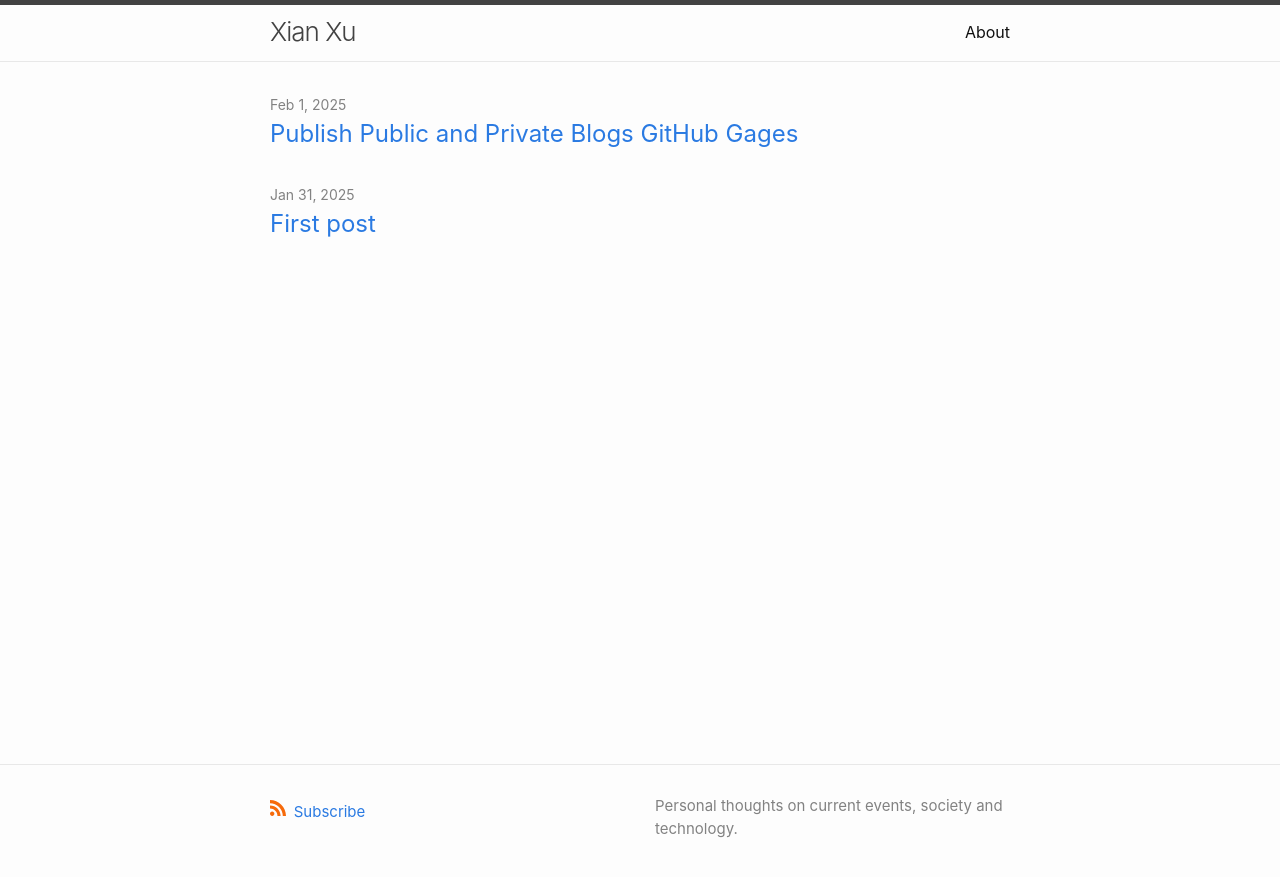
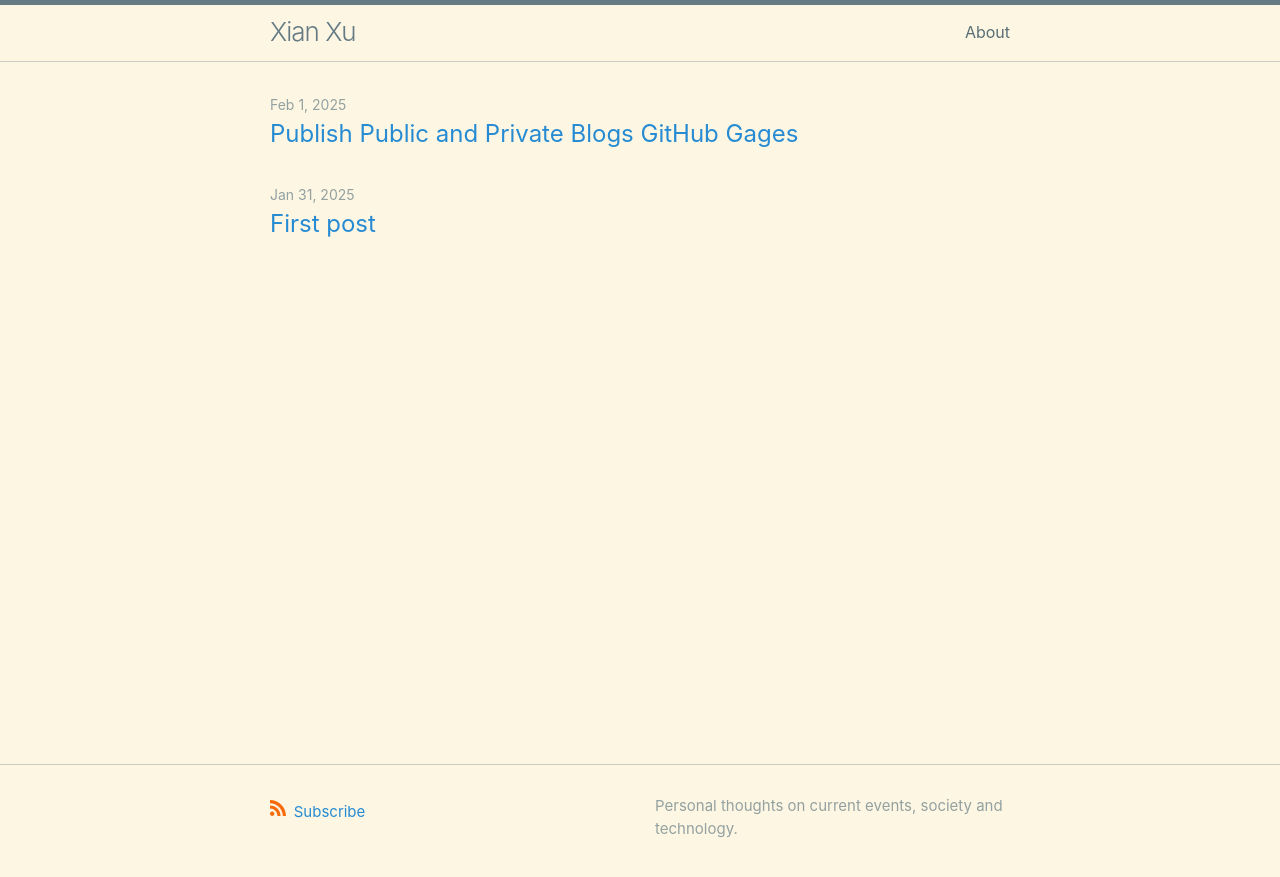
Before and after one commit to xianxu/xianxu.github.io, a Jekyll site: the page built from index.markdown, in a window 1280 px wide. Shown: the top 877 px of the page. Built offline with Jekyll 4.4.1, drawn with Linux system fonts in a browser that asks for light colours.

Commit message:
solarized

```diff
--- a/_config.yml
+++ b/_config.yml
@@ -29,6 +29,8 @@ github_username:  xianxu
 
 # Build settings, I copied minima theme locally so I can add the comment section.
 # theme: minima
+minima:
+  skin: solarized-light
 
 plugins:
   - jekyll-feed
```
